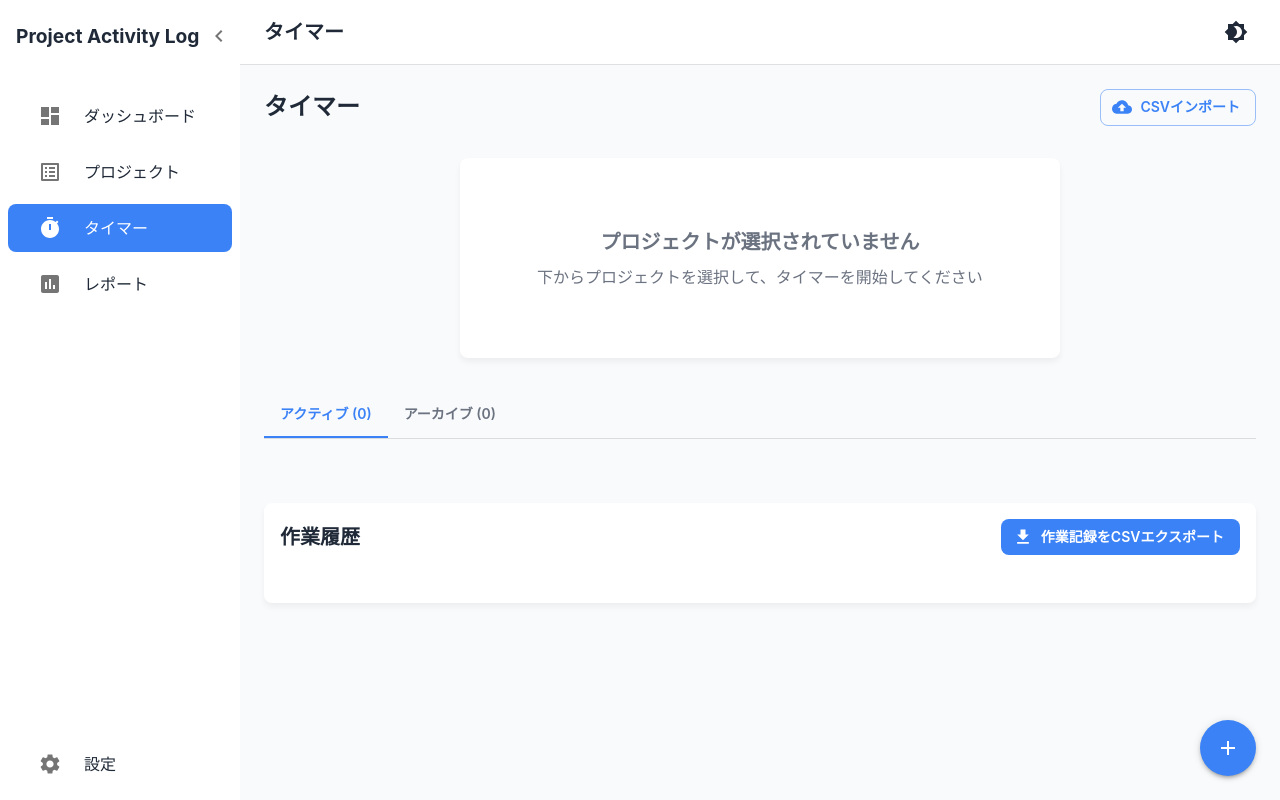
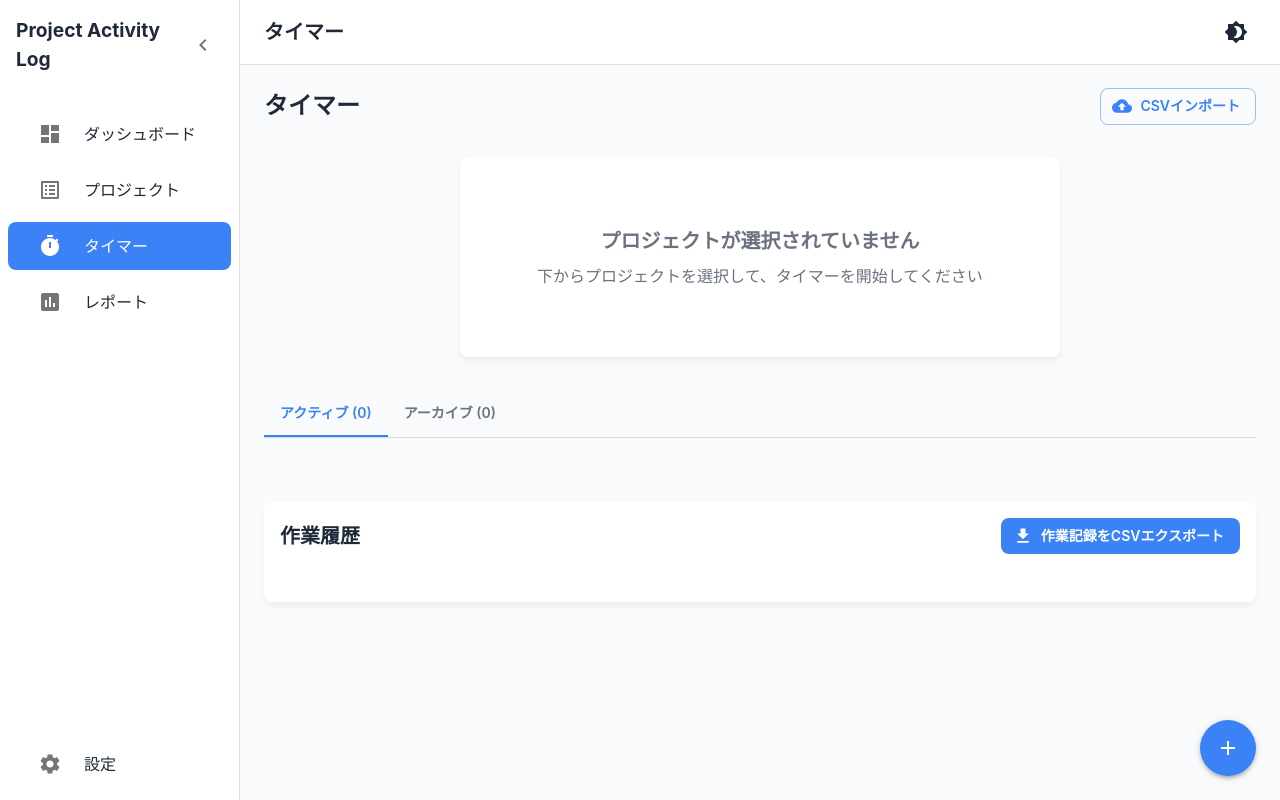
Before and after one commit to miuradaiki/project-activity-log, a React (Vite) app: page / in a window 1280 px wide. Built offline with nearby package versions, Linux system fonts and the light colour scheme.

Commit message:
fix: sidebar

```diff
--- a/src/components/ui/layout/Layout.tsx
+++ b/src/components/ui/layout/Layout.tsx
@@ -8,7 +8,8 @@ import {
   useTheme,
   Fab,
   Tooltip,
-  useMediaQuery
+  useMediaQuery,
+  CssBaseline,
 } from '@mui/material';
 import {
   Brightness4,
@@ -46,13 +47,12 @@ export const Layout: React.FC<LayoutProps> = ({
 }) => {
   const theme = useTheme();
   const isMobile = useMediaQuery(theme.breakpoints.down('md'));
+  const currentDrawerWidth = sidebarOpen ? DRAWER_WIDTH : CLOSED_DRAWER_WIDTH;
 
   return (
-    <Box sx={{
-      display: 'flex',
-      minHeight: '100vh',
-      width: '100%'
-    }}>
+    <Box sx={{ display: 'flex' }}>
+      <CssBaseline />
+
       {/* サイドバー */}
       <Sidebar
         open={sidebarOpen}
@@ -66,21 +66,27 @@ export const Layout: React.FC<LayoutProps> = ({
         component="main"
         sx={{
           flexGrow: 1,
-          bgcolor: 'background.default',
-          display: 'flex',
-          flexDirection: 'column',
-          minHeight: '100vh'
+          p: 0,
+          width: { sm: `calc(100% - ${currentDrawerWidth}px)` },
+          ml: { xs: 0, md: 0 }  // サイドバーの幅に応じたマージンは必要ない（Drawerが固定のため）
         }}
       >
         {/* ヘッダー */}
         <AppBar
-          position="sticky"
+          position="fixed"
           elevation={0}
           sx={{
+            width: { md: `calc(100% - ${currentDrawerWidth}px)` },
+            ml: { md: `${currentDrawerWidth}px` },
             bgcolor: 'background.paper',
             color: 'text.primary',
             borderBottom: '1px solid',
             borderColor: 'divider',
+            zIndex: (theme) => theme.zIndex.drawer - 1,
+            transition: theme.transitions.create(['width', 'margin'], {
+              easing: theme.transitions.easing.sharp,
+              duration: theme.transitions.duration.leavingScreen,
+            }),
           }}
         >
           <Toolbar>
@@ -93,15 +99,27 @@ export const Layout: React.FC<LayoutProps> = ({
           </Toolbar>
         </AppBar>
 
+        {/* ツールバーの高さ分のスペース確保 */}
+        <Toolbar />
+
         {/* コンテンツエリア */}
         <Box
           sx={{
-            flexGrow: 1,
             p: { xs: 2, md: 3 },
-            overflow: 'auto'
+            display: 'flex',
+            flexDirection: 'column',
+            alignItems: 'center',
+            width: '100%',
           }}
         >
-          {children}
+          <Box
+            sx={{
+              width: '100%',
+              maxWidth: 'lg',
+            }}
+          >
+            {children}
+          </Box>
         </Box>
 
         {/* フローティングアクションボタン */}
--- a/src/components/ui/layout/Sidebar.tsx
+++ b/src/components/ui/layout/Sidebar.tsx
@@ -183,46 +183,24 @@ export const Sidebar: React.FC<SidebarProps> = ({
 
   // デスクトップ版レイアウト
   return (
-    <Box
+    <Drawer
+      variant="permanent"
       sx={{
         width: open ? DRAWER_WIDTH : CLOSED_DRAWER_WIDTH,
         flexShrink: 0,
-        whiteSpace: 'nowrap',
-        boxSizing: 'border-box',
-        ...(open && {
-          width: DRAWER_WIDTH,
+        '& .MuiDrawer-paper': {
+          width: open ? DRAWER_WIDTH : CLOSED_DRAWER_WIDTH,
+          boxSizing: 'border-box',
+          borderRight: `1px solid ${theme.palette.divider}`,
           transition: theme.transitions.create('width', {
             easing: theme.transitions.easing.sharp,
             duration: theme.transitions.duration.enteringScreen,
           }),
-        }),
-        ...(!open && {
-          width: CLOSED_DRAWER_WIDTH,
-          transition: theme.transitions.create('width', {
-            easing: theme.transitions.easing.sharp,
-            duration: theme.transitions.duration.leavingScreen,
-          }),
-        }),
+          overflowX: 'hidden',
+        },
       }}
     >
-      <Drawer
-        variant="permanent"
-        open={open}
-        sx={{
-          width: 'inherit',
-          flexShrink: 0,
-          '& .MuiDrawer-paper': {
-            width: 'inherit',
-            position: 'static',
-            boxSizing: 'border-box',
-            border: 'none',
-            overflowX: 'hidden',
-            height: '100vh',
-          },
-        }}
-      >
-        {drawer}
-      </Drawer>
-    </Box>
+      {drawer}
+    </Drawer>
   );
 };
```
